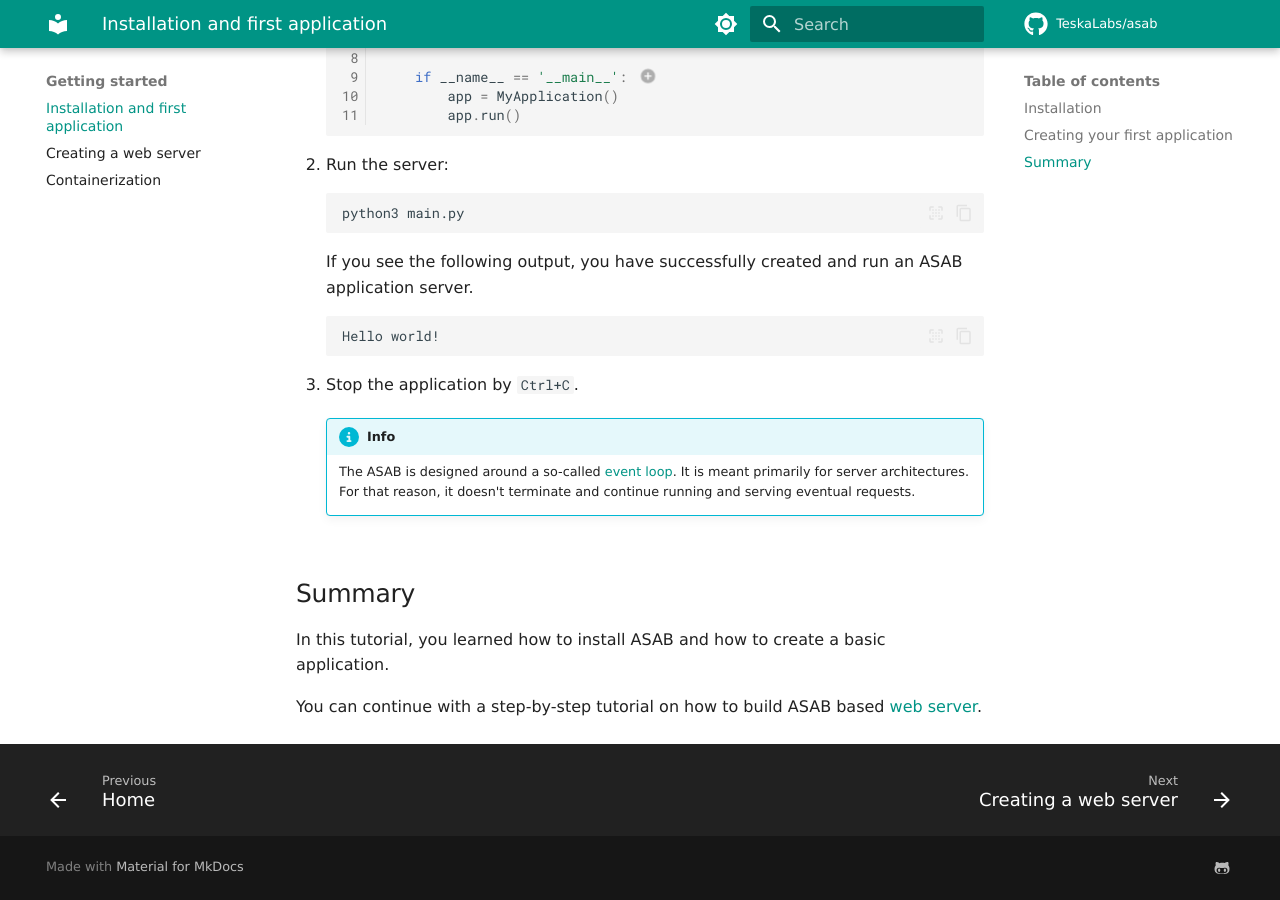
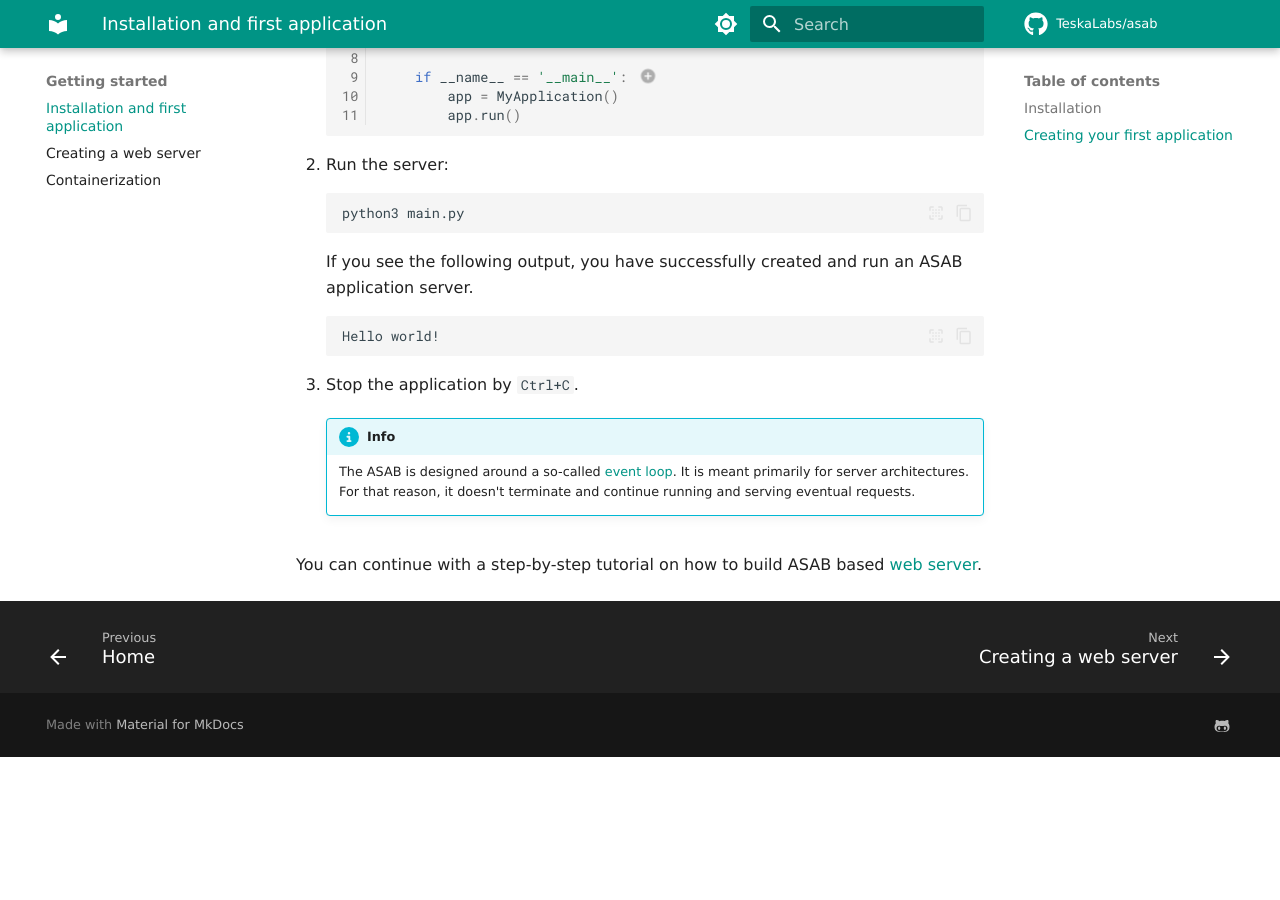
Before and after one commit to TeskaLabs/asab, an MkDocs documentation site: the page built from docs/getting-started/installation_first_app.md, in a window 1280 px wide and 900 px high, scrolled down 776 px. Built offline with MkDocs 1.6.1 and Material for MkDocs 9.7.7, drawn with Linux system fonts in a browser that asks for light colours; some web fonts are replaced; comment, search, counter and statistics services are not loaded; after the commit the page ends 1533 px from its top, so only the background shows below that.

Commit message:
Simplify installation guide

````diff
--- a/docs/getting-started/installation_first_app.md
+++ b/docs/getting-started/installation_first_app.md
@@ -14,7 +14,7 @@
 
 === "Cloning from git repository"
 
-    To install ASAB from a master branch of the git repository, you can use the following command:
+    You can clone it from master branch using pip:
 
     ``` bash
     pip install git+https://github.com/TeskaLabs/asab.git
@@ -103,8 +103,4 @@
         for server architectures. For that reason, it doesn't terminate and
         continue running and serving eventual requests.
 
-## Summary
-
-In this tutorial, you learned how to install ASAB and how to create a basic application.
-
 You can continue with a step-by-step tutorial on how to build ASAB based [web server](./web_server.md).
````
